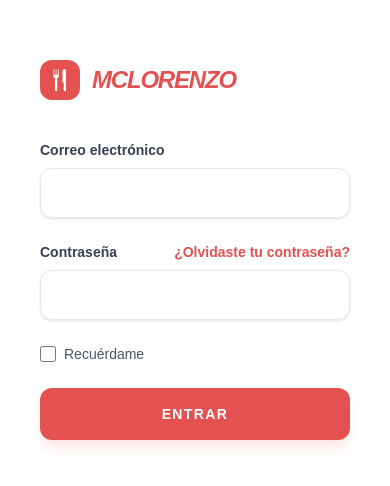
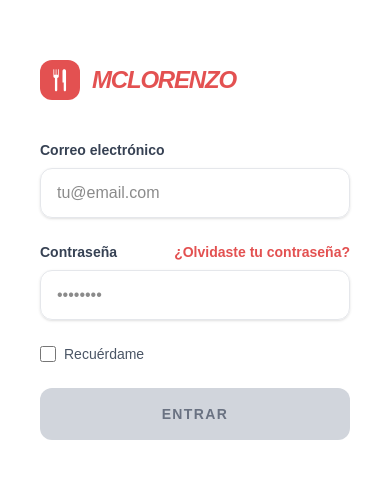
Before and after one commit to Lorenzo36036/McCode, a Next.js app in the folder frontend/: page /login in a window 390 px wide. Shown: the part 172-658 px from the top of the page. Built offline with nearby package versions, Linux system fonts and the light colour scheme.

Commit message:
feature: implementation of Zod
creation of schema and implementation validations de form login

```diff
--- a/frontend/app/(src)/login/page.tsx
+++ b/frontend/app/(src)/login/page.tsx
@@ -1,7 +1,24 @@
 /* eslint-disable @next/next/no-img-element */
-import React from "react";
+"use client";
 
-const page = () => {
+import { zodResolver } from "@hookform/resolvers/zod";
+import { useForm } from "react-hook-form";
+import { LoginFormValues, schemaLoginZod } from "./validations/loginZod";
+
+const LoginPage = () => {
+  const {
+    register,
+    handleSubmit,
+    formState: { errors, isValid },
+  } = useForm<LoginFormValues>({
+    resolver: zodResolver(schemaLoginZod),
+    mode: "onChange",
+  });
+
+  const onSubmit = async (data: LoginFormValues) => {
+    console.log("SUCCESS", data);
+  };
+
   return (
     <div className="min-h-screen grid grid-cols-1 lg:grid-cols-2">
       <div className="order-1 flex flex-col justify-center px-10 lg:px-24 bg-white">
@@ -20,15 +37,26 @@ const page = () => {
             </span>
           </div>
 
-          <form className="space-y-6">
+          <form onSubmit={handleSubmit(onSubmit)} className="space-y-6">
             <div>
               <label className="block text-sm font-bold text-gray-700 mb-2">
                 Correo electrónico
               </label>
               <input
+                {...register("email")}
                 type="email"
-                className="w-full px-4 py-3 rounded-xl border border-gray-200 focus:border-[#e35151] outline-none transition-all shadow-sm"
+                placeholder="tu@email.com"
+                className={`w-full px-4 py-3 rounded-xl border outline-none transition-all shadow-sm ${
+                  errors.email
+                    ? "border-red-500"
+                    : "border-gray-200 focus:border-[#e35151]"
+                }`}
               />
+              {errors.email && (
+                <p className="text-red-500 text-xs mt-1 font-medium italic">
+                  {errors.email.message}
+                </p>
+              )}
             </div>
 
             <div>
@@ -41,9 +69,20 @@ const page = () => {
                 </span>
               </div>
               <input
+                {...register("password")}
                 type="password"
-                className="w-full px-4 py-3 rounded-xl border border-gray-200 focus:border-[#e35151] outline-none transition-all shadow-sm"
+                placeholder="••••••••"
+                className={`w-full px-4 py-3 rounded-xl border outline-none transition-all shadow-sm ${
+                  errors.password
+                    ? "border-red-500"
+                    : "border-gray-200 focus:border-[#e35151]"
+                }`}
               />
+              {errors.password && (
+                <p className="text-red-500 text-xs mt-1 font-medium italic">
+                  {errors.password.message}
+                </p>
+              )}
             </div>
 
             <div className="flex items-center gap-2 text-sm text-gray-600 font-medium">
@@ -54,23 +93,32 @@ const page = () => {
               <span>Recuérdame</span>
             </div>
 
-            <button className="w-full bg-[#e35151] hover:bg-red-600 text-white font-black py-4 rounded-xl shadow-lg shadow-red-100 transition-all uppercase tracking-widest text-sm">
+            <button
+              disabled={!isValid}
+              type="submit"
+              className={`w-full font-black py-4 rounded-xl shadow-lg transition-all uppercase tracking-widest text-sm
+                ${
+                  !isValid
+                    ? "bg-gray-300 text-gray-500 cursor-not-allowed shadow-none"
+                    : "bg-[#e35151] hover:bg-red-600 text-white shadow-red-100 active:scale-95"
+                }`}
+            >
               Entrar
             </button>
           </form>
         </div>
       </div>
 
-      <div className=" lg:order-2 hidden md:block relative  aspect-9/4 sm:aspect-square">
+      <div className="lg:order-2 hidden md:block relative aspect-9/4 lg:aspect-square">
         <img
-          src="/hamburguesa.jpg"
+          src="/hamburger.jpg"
           alt="Login background"
-          className="absolute inset-0 w-full h-full object-cover object-center sm:object  "
+          className="absolute inset-0 w-full h-full object-cover object-center"
         />
-        <div className="absolute inset-0 bg-linear-to from-black/20 to-transparent"></div>
+        <div className="absolute inset-0 bg-linear-to-r from-black/20 to-transparent"></div>
       </div>
     </div>
   );
 };
 
-export default page;
+export default LoginPage;
--- /dev/null
+++ b/frontend/app/(src)/login/validations/loginZod.ts
@@ -0,0 +1,11 @@
+import z from "zod";
+
+export const schemaLoginZod = z.object({
+  email: z
+    .string()
+    .min(1, "El email es requerido")
+    .email("Formato de email inválido"),
+  password: z.string().min(6, "La contraseña debe tener al menos 6 caracteres"),
+});
+
+export type LoginFormValues = z.infer<typeof schemaLoginZod>;
```
